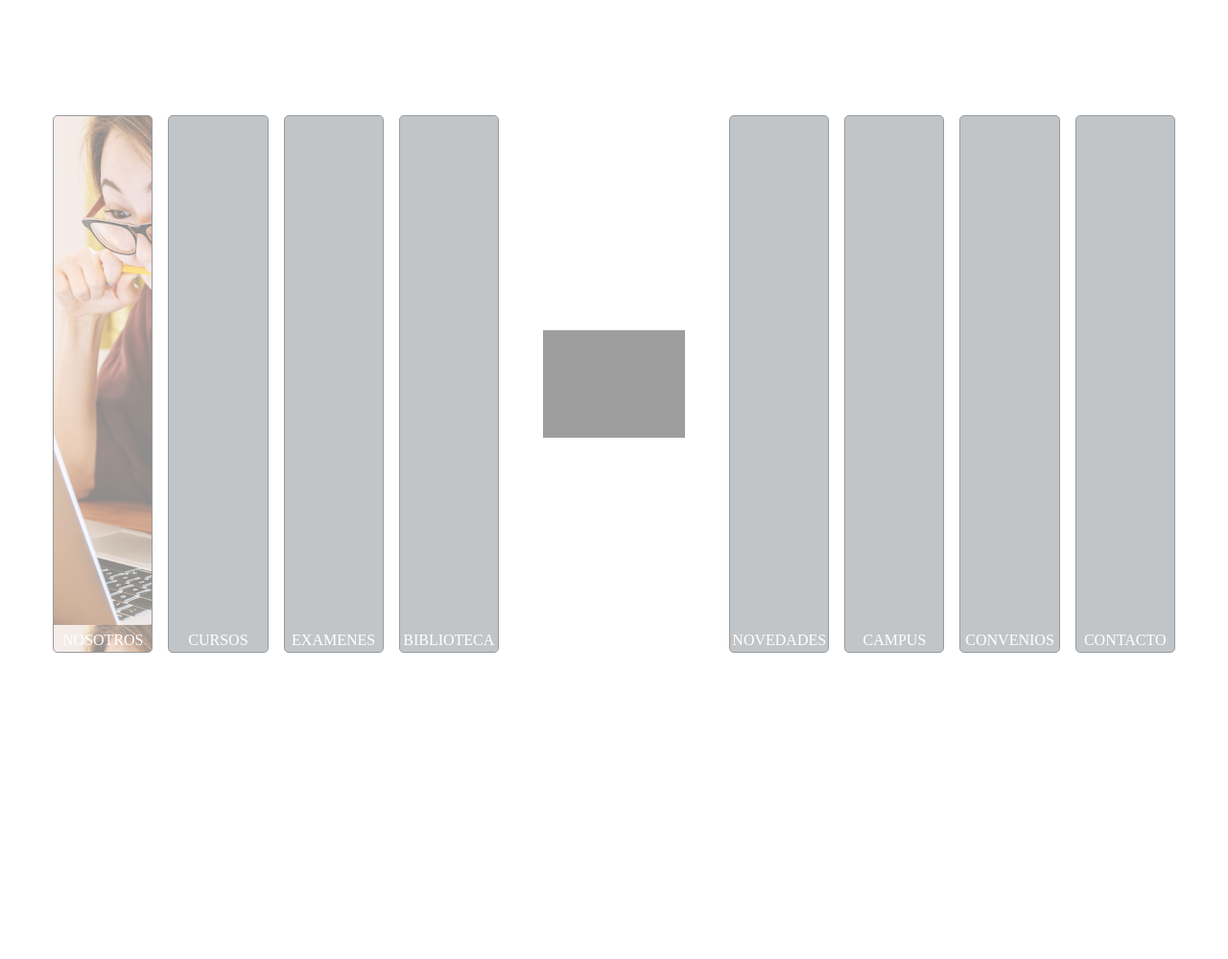
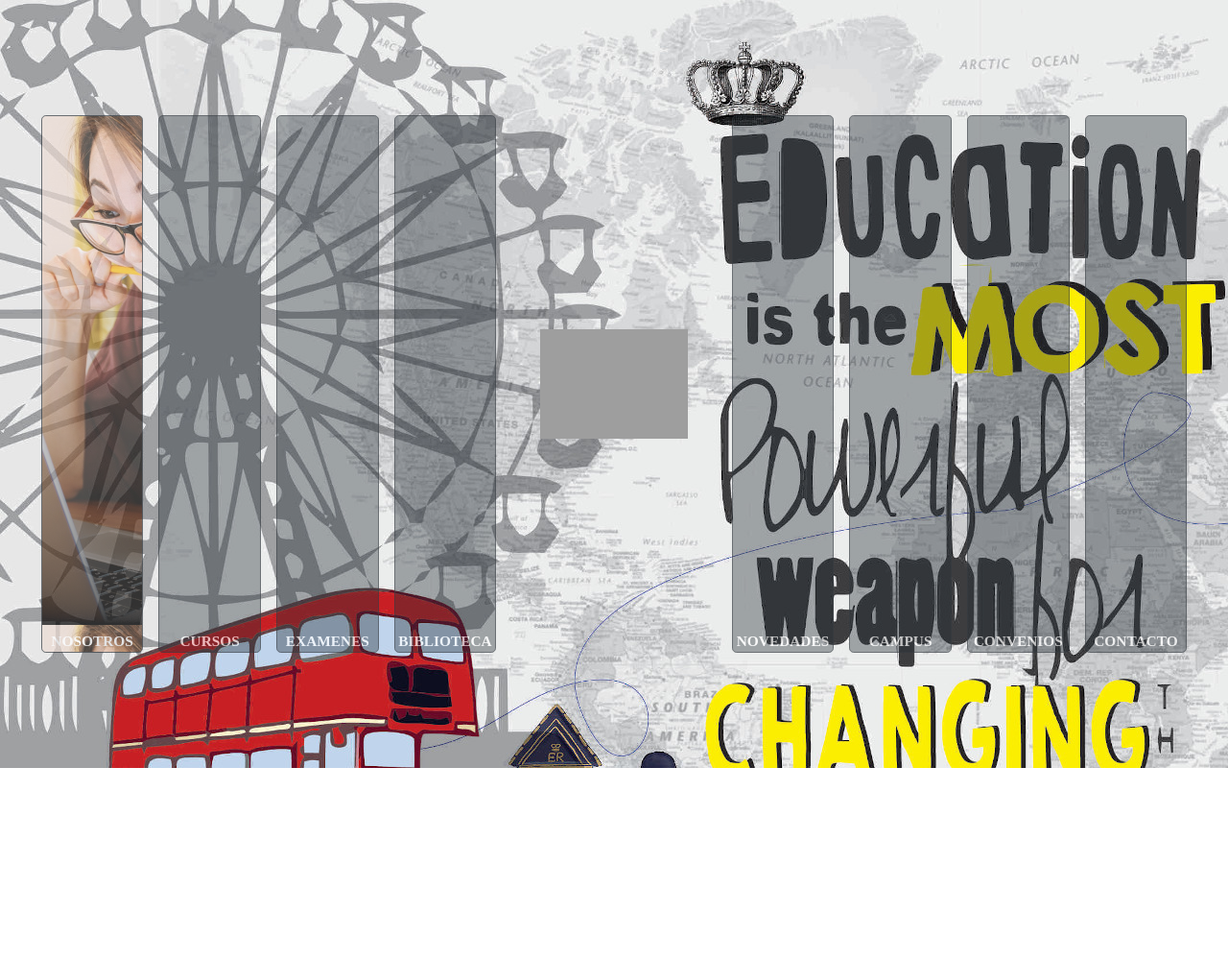
Before and after one commit to SosaToledo/culturainglesaweb, a WordPress theme: template index.php in a window 1280 px wide. Shown: the top 999 px of the page at 96% size. Before the commit the page ends 680 px from the top, so only its background shows below. Run offline with PHP 8.4 and a stand-in for WordPress, Linux system fonts and the light colour scheme; the site name, menu and one post (Sample post) are stand-ins, and other content is empty; some web fonts are replaced; grey boxes are pictures that could not be loaded.

Commit message:
fondo index

```diff
--- a/css/media-desktop.css
+++ b/css/media-desktop.css
@@ -1,10 +1,13 @@
 @media (min-width: 1200px){
-  #menu-card, #carrousel{
+  #menu-card{
+    background-image: url("../img/graficabiblioteca.jpg");
+  }
+  #menu-card, #carrousel, #news{
     height: 100vh;
     width: auto;
   }
   #menu-card #nosotros{
-    background-image: url("../img/nosotros.png");
+    background-image: url("../img/index/nosotros.png");
     object-fit: cover;
   }
   .card div{
@@ -15,7 +18,12 @@
   }
   #menu-card .card{
     height: 70%;
-    opacity: 0.5;
+    opacity: 0.7;
+    font-size: 1.2vw;
+  }
+  #menu-card .card div{
+    opacity: 1;
+    font-weight: bold;
   }
   #menu-card .card:hover{
     opacity: 1;
--- a/index.php
+++ b/index.php
@@ -28,7 +28,7 @@
 </head>
 <body>
   <!--MENU-->
-  <div class="container-fluid row align-items-center justify-content-center m-0" id="menu-card">
+  <div class="row align-items-center justify-content-center m-0" id="menu-card">
     <div id="nosotros" class="mx-xl-2 m-lg-1 col-xl-1 col-lg-5 card boder border-dark rounded-lg align-items-center justify-content-end"><div>Nosotros</div></div>
     <div class="mx-xl-2 m-lg-1 col-xl-1 col-lg-5 card boder border-dark rounded-lg align-items-center justify-content-end"><div>Cursos</div></div>
     <div class="mx-xl-2 m-lg-1 col-xl-1 col-lg-5 card boder border-dark rounded-lg align-items-center justify-content-end"><div>Examenes</div></div>
@@ -47,6 +47,10 @@
   <div id="carrousel">
 
   </div>
+  <!-- Noticias -->
+  <div id="news">
+
+  </div>
   <!--FOOTER-->
   <?php get_footer(); ?>
 </body>
--- a/style.css
+++ b/style.css
@@ -16,7 +16,7 @@ License URI: http://www.gnu.org/licenses/gpl-3.0.html
 }
 
 #menu-card #nosotros{
-  background-image: url("img/laptop-recorte.jpg");
+  background-image: url("img/index/laptop-recorte.jpg");
   object-fit: contain;
 }
 
```
Also changed, not shown: img/index/laptop-3087585_1920.jpg (renamed from img/laptop-3087585_1920.jpg), img/index/laptop-recorte.jpg (renamed from img/laptop-recorte.jpg), img/index/nosotros-cel.png (renamed from img/nosotros-cel.png), img/index/nosotros.png (added), img/nosotros.png (deleted), 2 other files.
